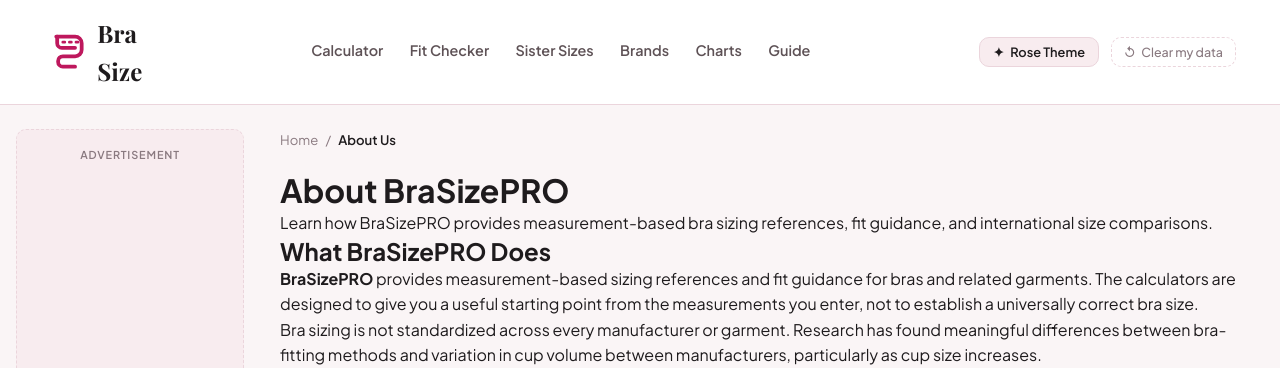
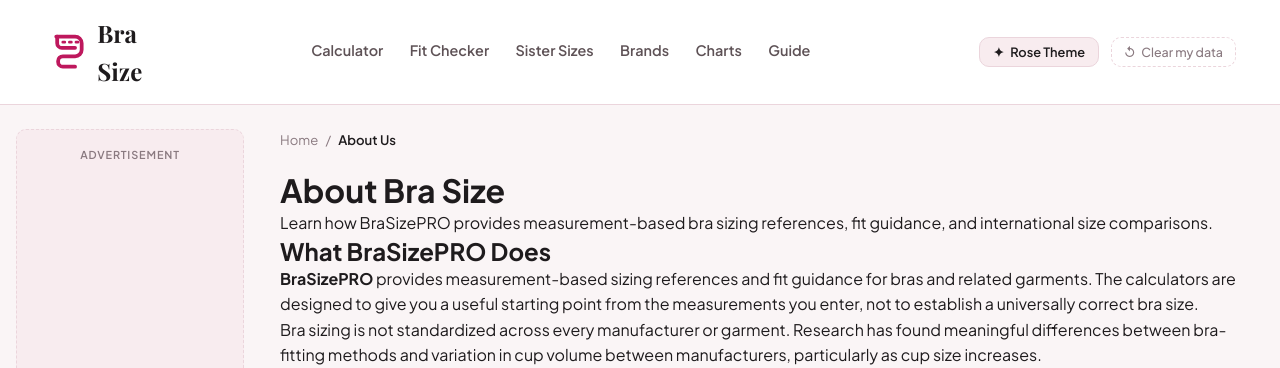
Before and after one commit to sharpedge74-cmyk/Bra-Size-Pro, a Jekyll site: the page built from _pages/about.html, in a window 1280 px wide and 900 px high. Shown: the top 368 px of the window. Built offline with Jekyll 4.4.1, drawn with Linux system fonts in a browser that asks for light colours; some web fonts are replaced.

Commit message:
Correct Bra Size title and heading text

```diff
--- a/_pages/about.html
+++ b/_pages/about.html
@@ -1,6 +1,6 @@
 ---
 layout: page
-title: "About BraSizePRO"
+title: "About Bra Size"
 description: "Learn how BraSizePRO provides measurement-based bra sizing references, fit guidance, and international size comparisons."
 permalink: /about
 breadcrumb_label: "About Us"
```
